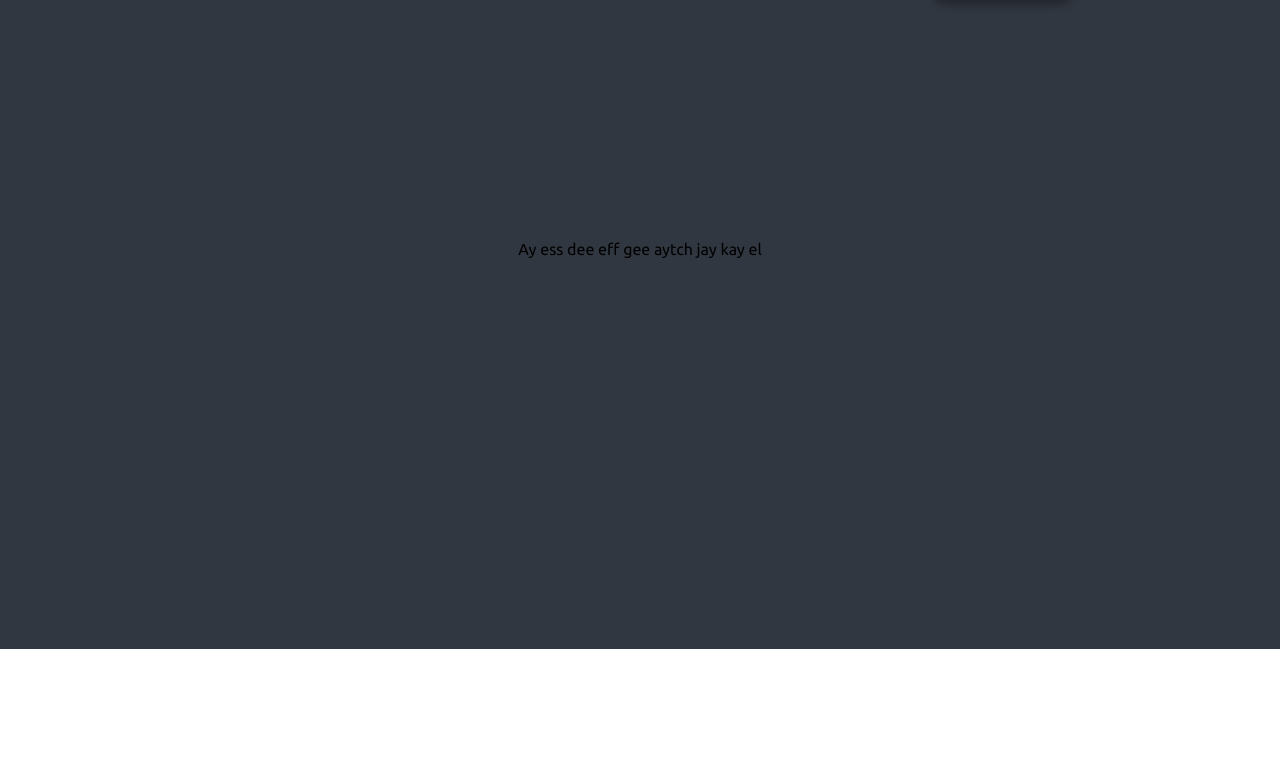
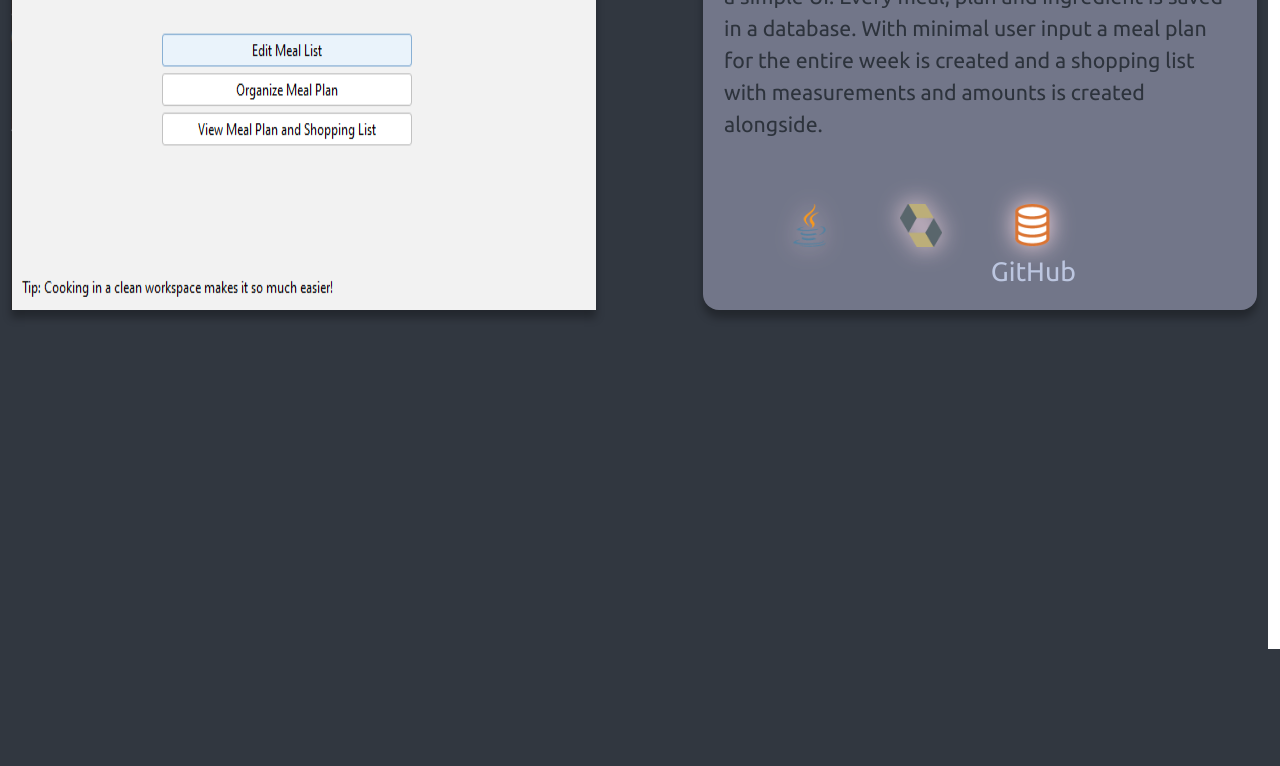
Before and after one commit to JGibbsTJ12/JGibbsTJ12.github.io, a plain HTML site: page index.html in a window 1280 px wide. Shown: the part 1807-2573 px from the top of the page. Before the commit the page ends 2456 px from the top, so only its background shows below. Drawn offline with Linux system fonts and the light colour scheme.

Commit message:
Projects Section Finished

```diff
--- a/index.html
+++ b/index.html
@@ -18,6 +18,8 @@
             </section>
             <nav class="navbar">
                 <ul class="navbar_nav">
+                    <li id="nav_resume" class="nav_item resume"><a href="resources/JordonGibbsResume.pdf" download>Resume</a></li>
+                    <li id="nav_linkedin" class="nav_item linkedin"><a href="https://www.linkedin.com/in/jordon-gibbs-b18553201/">LinkedIn</a></li>
                     <li id="nav_home" class="nav_item"><a href="#home">Home</a></li>
                     <li id="nav_about" class="nav_item"><a href="#about">About</a></li>
                     <li id="nav_projects" class="nav_item"><a href="#projects">Projects</a></li>
@@ -86,8 +88,25 @@
                     </div>
                 </div>
             </section>
-            <section id="projects" class="slide">
-                Ay ess dee eff gee aytch jay kay el
+            <section id="projects" class="slide slide3">
+                <h2>JelloMenu</h2>
+                <div class="project">
+                    <img src="images/project1.png" class="project_img">
+                    <p>
+                        A very useful Desktop CRUD Meal Planning App with a simple UI.
+                        Every meal, plan and ingredient is saved in a database. With minimal
+                        user input a meal plan for the entire week is created and a shopping list
+                        with measurements and amounts is created alongside.
+                        <br/>
+                        <img src="images/javaskill.png" class="project_arch">
+                        <img src="images/hibernateskill.png" class="project_arch">
+                        <img src="images/sqlskill.png" class="project_arch">
+                        <a href="https://github.com/JGibbsTJ12/JelloMenu">GitHub</a>
+                    </p>
+                </div>
+            </section>
+            <section id="contact" class="slide">
+
             </section>
         </div>
     </body>
--- a/styles/main.css
+++ b/styles/main.css
@@ -109,6 +109,7 @@
     width: 100%;
     background-color: #648093;
     box-shadow: 0 8px 8px #2c242c;
+    z-index: 100;
 }
 .navbar_nav {
     list-style: none;
@@ -145,6 +146,14 @@
 .nav_item a:hover:after {
     transform: scaleX(1);
     transform-origin: bottom left;
+}
+.resume {
+    margin-right: auto;
+    margin-left: 3em;
+}
+.linkedin {
+    margin-right: 58vw;
+    margin-left: 3em;
 }
 .aboutbox {
     width: 40vw;
@@ -203,3 +212,52 @@
     width: 5em;
     filter: drop-shadow(0 0 0.75rem #F7D8E2);
 }
+.slide3 {
+    display: flex;
+    flex-direction: column;
+    width: 99.1vw;
+    justify-content: flex-start;
+}
+.project {
+    display: flex;
+    flex-direction: row;
+    justify-content: center;
+    width: 100vw;
+    flex-wrap: wrap;
+}
+.slide3 h2 {
+    text-shadow: 0 8px 8px #2c242c;
+    color: #F6D8E3;
+}
+.project p{
+    margin-left: 5em;
+    width: 40vw;
+    font-size: 16pt;
+    line-height: 1.5em;
+    background-color: #727689;
+    border-radius: 16px;
+    padding: 1em;
+    color: #2D333C;
+    box-shadow: 0 8px 8px rgba(0,0,0,0.3);
+}
+.project_img {
+    box-shadow: 0 8px 8px rgba(0,0,0,0.3);
+}
+.project p img {
+    margin-top: 3em;
+    margin-left: 3em;
+    filter: drop-shadow(0 0 0.75rem #F7D8E2);
+}
+.project p a {
+    color:#BCC6E0;
+    font-size: 1.25em;
+    margin-left: 10em;
+}
+.project p a:hover {
+    color: #4A6071;
+}
+.project_arch {
+    width: 2em;
+    height: 2em;
+    margin-top: auto;
+}
```
Also changed, not shown: images/project1.png (added), 1 other file.
